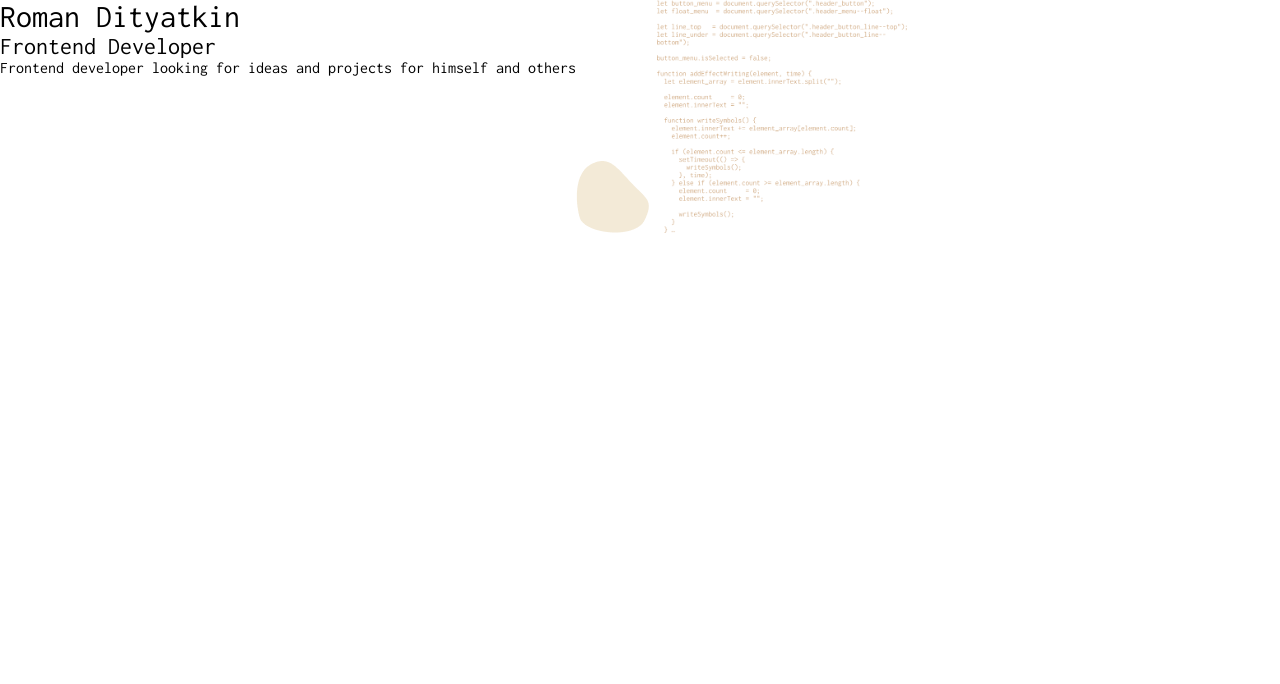
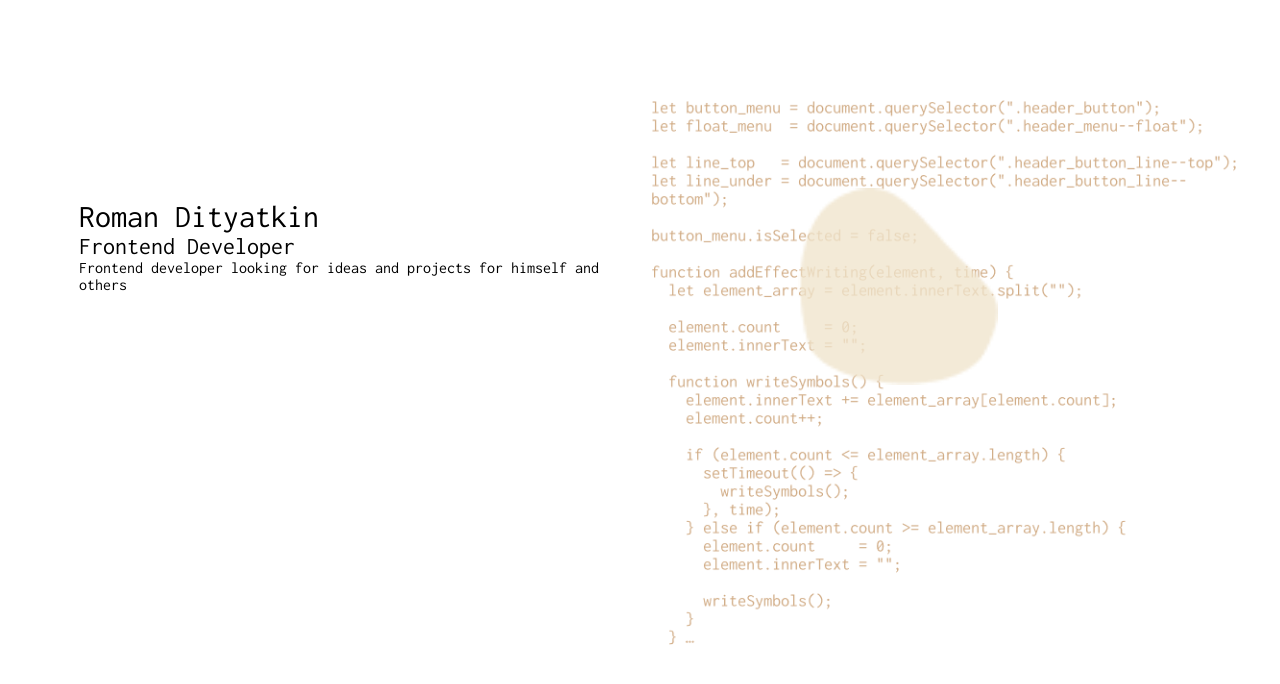
Before and after one commit to Marduk2axe/my-first-project, a plain HTML site: page index.html in a window 1280 px wide. Drawn offline with Linux system fonts and the light colour scheme.

Commit message:
Applied the Grid method in the header

```diff
--- a/index.css
+++ b/index.css
@@ -42,6 +42,55 @@ body {
   display: flex;
 }
 
-.code-size {
-  width: 250px;
+/* {
+  box-sizing: border-box;
 }
+
+p {
+  font-size: 20px;
+  font-family: sans-serif;
+  color: #6439a9;
+}
+*/
+
+.container-left {
+  padding-top: 100px;
+  padding-bottom: 50px;
+  padding-left: 55px;
+  padding-right: 10px;
+  width: 100%;
+  margin-left: 24px;
+  max-width: 900px;
+}
+
+.container-right {
+  padding-top: 100px;
+  padding-bottom: 50px;
+  padding-left: 0px;
+  padding-right: 20px;
+  width: 100%;
+  margin-right: 24px;
+  max-width: 900px;
+}
+
+h1 {
+  padding-top: 100px;
+}
+
+.image-stack {
+  display: grid;
+  position: relative;
+  grid-template-columns: repeat(12, 1fr);
+}
+
+.image-stack__item--bottom {
+  grid-column: 1/-1;
+  grid-row: 1;
+}
+
+.image-stack__item--top {
+  grid-row: 1;
+  grid-column: 4 / span 12;
+  padding-top: 20%;
+  z-index: 1;
+}
--- a/index.html
+++ b/index.html
@@ -15,7 +15,7 @@
   </head>
   <body>
     <header class="header">
-      <div>
+      <div class="container-left">
         <h1>Roman Dityatkin</h1>
         <h2>Frontend Developer</h2>
         <p>
@@ -23,18 +23,24 @@
           others
         </p>
       </div>
-      <div>
+      <div class="container-right">
+        <div class="image-stack">
+          <div class="image-stack__item image-stack__item--top">
             <img
               srcset="images/fasol.png, images/fasol@2x.png 2x"
               src="images/fasol.png"
               alt="picture"
+              width="200px"
             />
+          </div>
+          <div class="image-stack__item image-stack__item--bottom">
             <img
-          class="code-size"
               src="images/code.PNG"
               alt="code"
               srcset="images/code.png, images/code@2x.png 2x"
             />
+          </div>
+        </div>
       </div>
     </header>
     <aboutMe></aboutMe>
```
Lines whose indentation alone changed are shown as unchanged.
